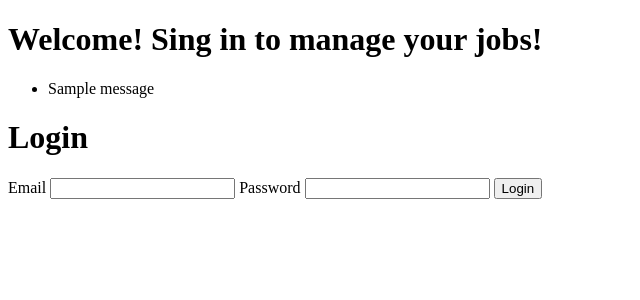
After one commit to whitchakara/skill_donor, a Django app: page /logpage in a window 1280 px wide. The commit adds this page. Shown: the top 300 px of the page, without its empty margins (0-640 px from the left). Run offline with Django 3.2, Linux system fonts and the light colour scheme; tables that the repository leaves empty hold one stand-in row (values such as "Sample post"); one stand-in notice (Sample message) is shown.

Commit message:
added login page, views.py and urls

```diff
--- a/skills_app/templates/LogReg.html
+++ b/skills_app/templates/LogReg.html
@@ -51,7 +51,7 @@
                     </ul>
 
                     {% endif %}
-                    <p>Already have an account? <a href = "/login">Log In</a></p>
+                    <p>Already have an account? <a href = "/logpage">Log In</a></p>
             </div>
 
     </div>
--- a/skills_app/templates/dashboard.html
+++ b/skills_app/templates/dashboard.html
@@ -23,7 +23,7 @@
                 <a class="nav-link" href="#"> Welcome {{ user.first_name }}!</a>
             </li>
             <li class="nav-item">
-                <a class="nav-link" href="/skills/dashboard">Dashboard</a>
+                <a class="nav-link" href="/dashboard">Dashboard</a>
             </li>
             <li class="nav-item">
                 <a class="nav-link" href="/logout">Log Off</a>
@@ -33,6 +33,7 @@
     </div>
     </nav>
     <h3>Skills</h3>
+    <a href="/skill_form">Donate A Skill</a>
     {% for skill in skills %}
 
     <div class="container-fluid">
--- /dev/null
+++ b/skills_app/templates/login.html
@@ -0,0 +1,27 @@
+<!DOCTYPE html>
+<html lang="en">
+<head>
+    <meta charset="UTF-8">
+    <meta http-equiv="X-UA-Compatible" content="IE=edge">
+    <meta name="viewport" content="width=device-width, initial-scale=1.0">
+    <title>The Helper App</title>
+</head>
+<body>
+    <h1>Welcome! Sing in to manage your jobs!</h1>
+    {%csrf_token%}
+    <ul class="messages">
+        {% for message in messages %}
+        <li {% if message.tags %} class="{{ message.tags }}"{% endif %}> {{ message }}</li>
+        {% endfor %}
+    </ul>
+    <h1>Login</h1>
+    <form action="/login" method="POST">
+    {%csrf_token%}
+        <label for="email">Email</label>
+        <input type="email" name="email">
+        <label for="password">Password</label>
+        <input type="password" name="password">
+        <button>Login</button>
+    </form>
+</body>
+</html>
--- a/skills_app/urls.py
+++ b/skills_app/urls.py
@@ -6,10 +6,12 @@ urlpatterns = [
     path('register',views.register),
     path('login', views.login),
     path('dashboard', views.dashboard),
+    path('logpage', views.logpage),
+    path('skill_form', views.skill_form),
     # path('skill/<int:skill_id>', views.one_skill),
     # path('create',views.create),
     # path('update/<int:skill_id>', views.update),
     # path('delete/<int:skill_id>', views.delete),
     # path('user/<int:id>', views.profile),
-    # path('logout', views.logout),
+    path('logout', views.logout),
 ]
--- a/skills_app/views.py
+++ b/skills_app/views.py
@@ -33,6 +33,9 @@ def login(request):
             return redirect('/dashboard')
     return redirect("/dashboard")
 
+def logpage(request):
+    return render(request, "login.html")
+
 def logout(request):
     request.session.flush()
     return redirect('/')
@@ -50,3 +53,6 @@ def dashboard(request):
         #'user_jobs': Job.objects.filter(jobs = user)
     }
     return render(request, "dashboard.html",context)
+
+def skill_form(request):
+    return render(request,"create_skill.html")
```
Also changed, not shown: skills_app/templates/create_skill.html (+45 -0 lines), db.sqlite3.
